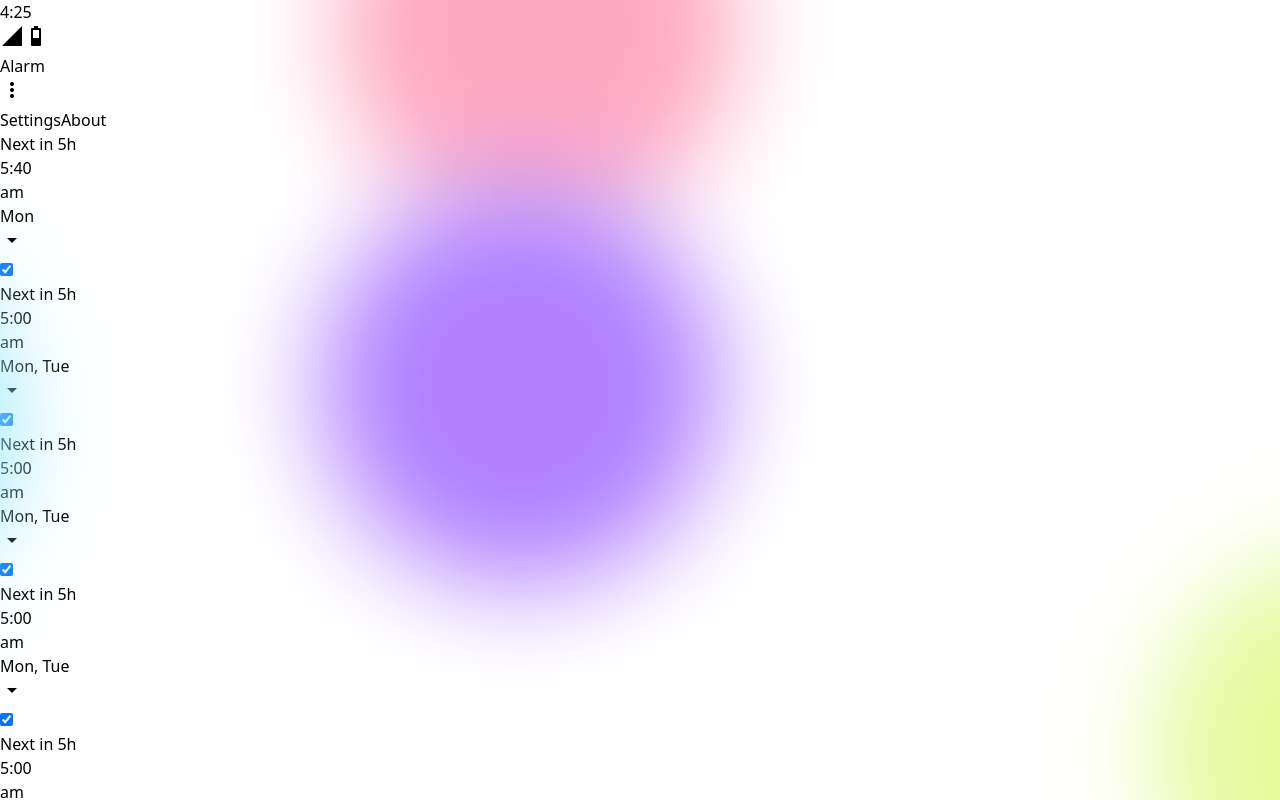
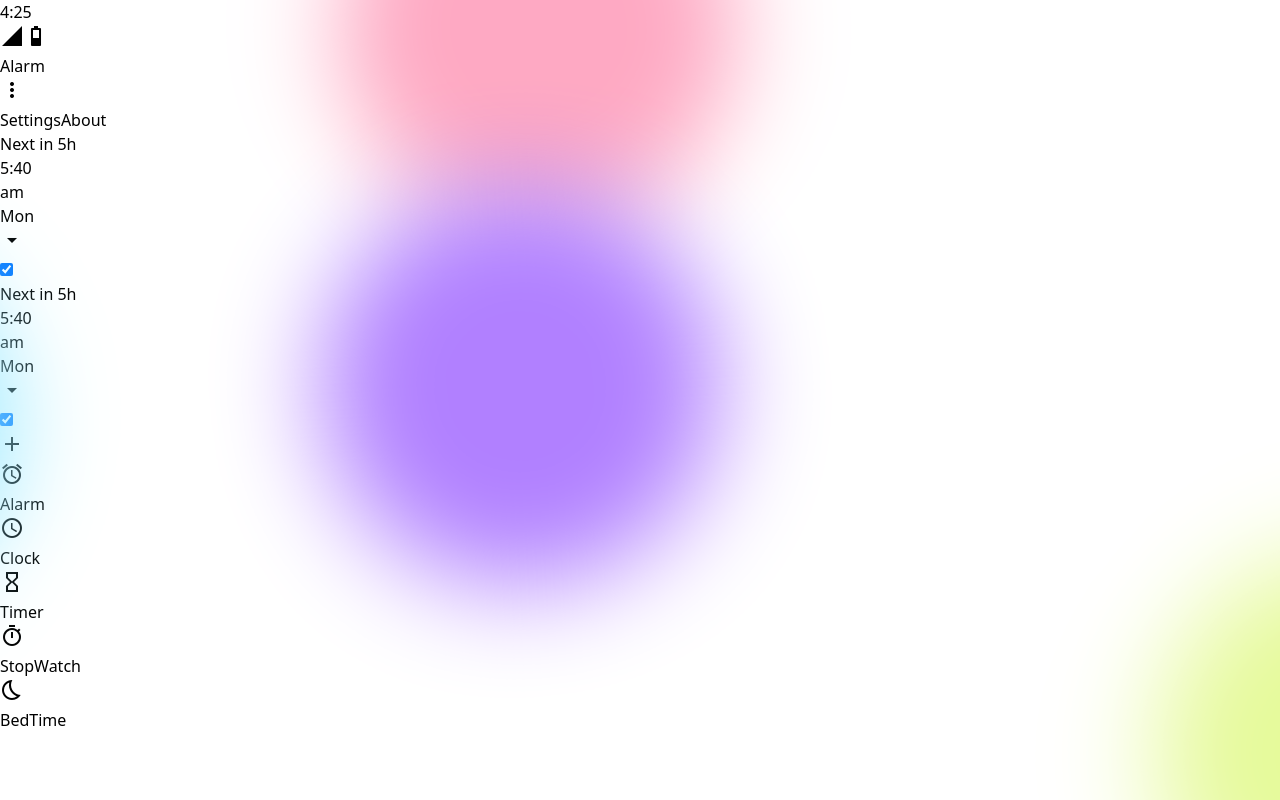
Before and after one commit to sinan-q/clock-web-app, a React (Vite) app: page /alarm in a window 1280 px wide. Built offline with nearby package versions, Linux system fonts and the light colour scheme; the HTML template or start-up script is replaced by a standard one; what @material-tailwind/html would draw is missing.

Commit message:
Added new alarm add on timerpicker click

```diff
--- a/src/components/Alarm.jsx
+++ b/src/components/Alarm.jsx
@@ -2,48 +2,37 @@ import React,{useState , useEffect} from 'react'
 import FAB from './FAB'
 
 const Alarm = () => {
-    const [dialogState, setDialogState] = useState(false)
+    const [dialogState, setDialogState] = useState(false);
+    const [list, setList] = useState([<Card
+        time={"5:40"}
+        am={true}
+        date={"Mon"}
+        enabled={true}
+        />, <Card
+        time={"5:40"}
+        am={true}
+        date={"Mon"}
+        enabled={true}
+        />]);
 
 
 
   return (
     <>
     <div className='flex-1 overflow-auto pt-4 px-4'>
-        <Card
-        time={"5:40"}
-        am={true}
-        date={"Mon"}
-        enabled={true}
-        />
-        <Card
-        time={"5:00"}
-        am={true}
-        date={"Mon, Tue"}
-        enabled={true}
-        />
-        <Card
-        time={"5:00"}
-        am={true}
-        date={"Mon, Tue"}
-        enabled={true}
-        />
-        <Card
-        time={"5:00"}
-        am={true}
-        date={"Mon, Tue"}
-        enabled={true}
-        />
-        <Card
-        time={"5:00"}
-        am={true}
-        date={"Mon, Tue"}
-        enabled={true}
-        />
-
+        {list}
     </div>
     {dialogState && <TimePicker
         onCancel = {() => {setDialogState(false)}}
-        onClick = {() => {setDialogState(false)}}
+        onClick = {(hour,minute,isAm) => {
+            setDialogState(false)
+            setList([...list, <Card
+                time={`${hour}:${minute}`}
+                am={isAm}
+                date={"Mon, Tue"}
+                enabled={true}
+            />])
+        }}
     />}
     <FAB
         icon={"add"}
@@ -128,7 +117,7 @@ const TimePicker = ({onCancel, onClick}) => {
             </div>
             <div className="flex justify-end gap-2 m-4">
                 <button onClick={onCancel} className="text-sm">Cancel</button>
-                <button onClick={onClick} className="text-sm">OK</button>
+                <button onClick={() => { onClick(hour, minute, isAm) }} className="text-sm">OK</button>
             </div>
         </div>
     )
```
